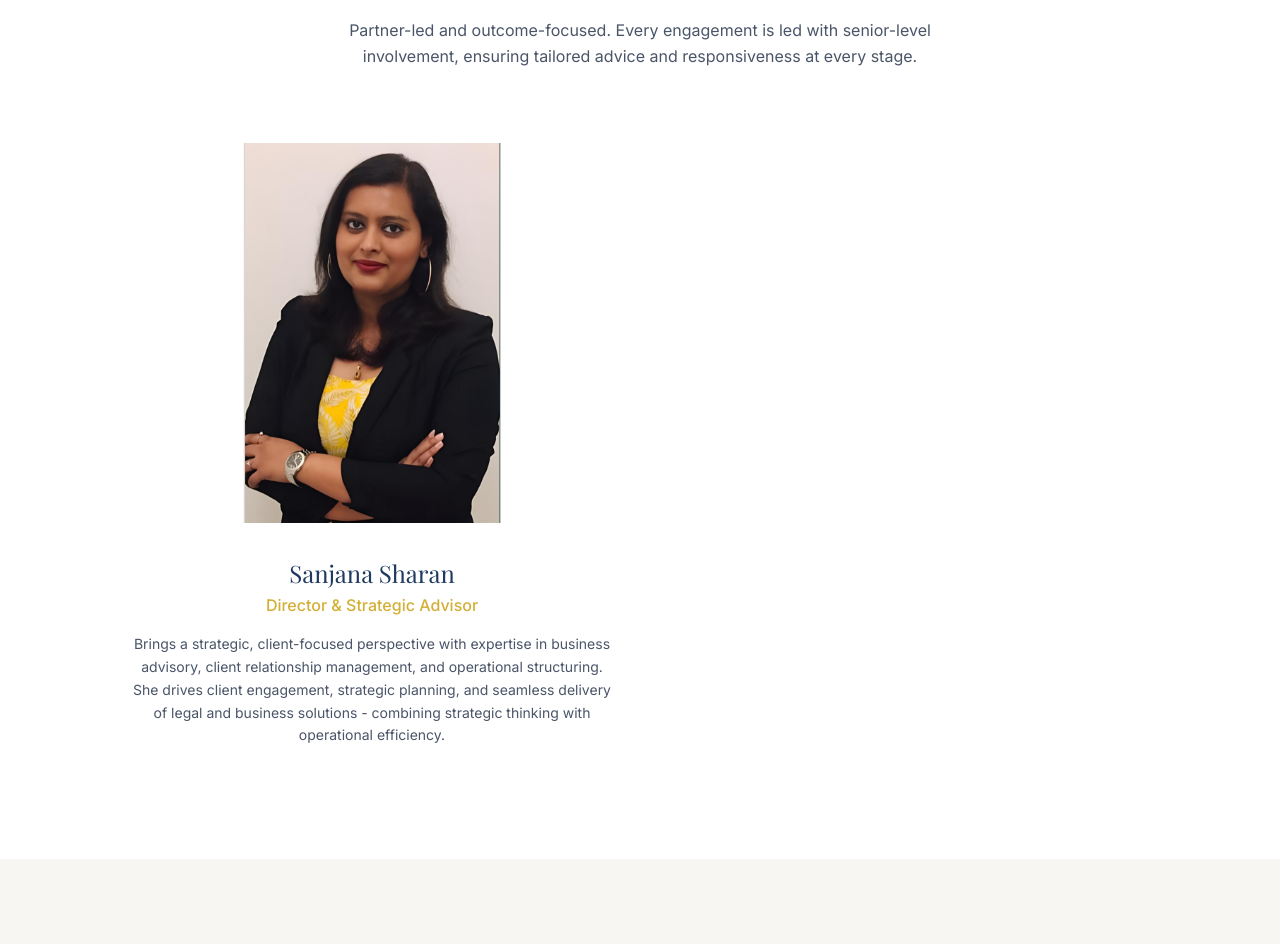
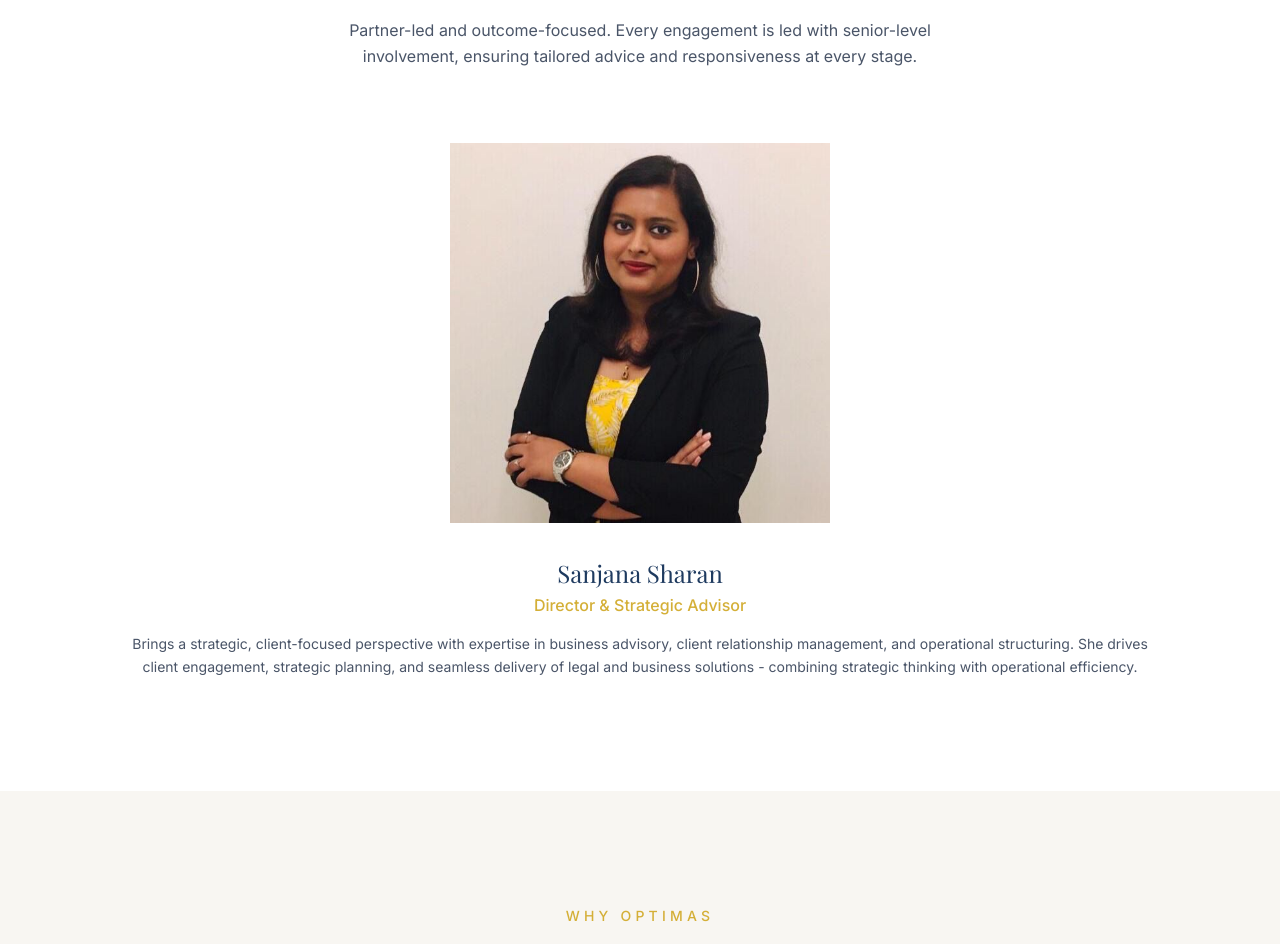
Before and after one commit to Mohd-Manas/MBW, a Next.js app in the folder MBW Law/: page / in a window 1280 px wide. Shown: the part 3100-4044 px from the top of the page. Built offline with nearby package versions, Linux system fonts and the light colour scheme; a web font is replaced by a local one.

Commit message:
Image changes for Sanjana

```diff
--- a/MBW Law/components/leadership.tsx
+++ b/MBW Law/components/leadership.tsx
@@ -15,7 +15,7 @@ const leaders = [
   {
     name: "Sanjana Sharan",
     role: "Director  & Strategic Advisor",
-    image: "/images/sanjana-sharan.png",
+    image: "/images/sanjana-sharan.jpeg",
     description: "Brings a strategic, client-focused perspective with expertise in business advisory, client relationship management, and operational structuring. She drives client engagement, strategic planning, and seamless delivery of legal and business solutions - combining strategic thinking with operational efficiency.",
   },
 ]
@@ -46,7 +46,7 @@ export function Leadership() {
           </p>
         </motion.div>
 
-        <div className="grid md:grid-cols-2 gap-8 lg:gap-12 max-w-5xl mx-auto">
+        <div className="flex justify-center gap-8 lg:gap-12 max-w-5xl mx-auto">
           {leaders.map((leader, index) => (
             <motion.div
               key={leader.name}
```
Also changed, not shown: MBW Law/public/images/sanjana-sharan.jpeg (added), MBW Law/public/images/sanjana-sharan.png (deleted).
